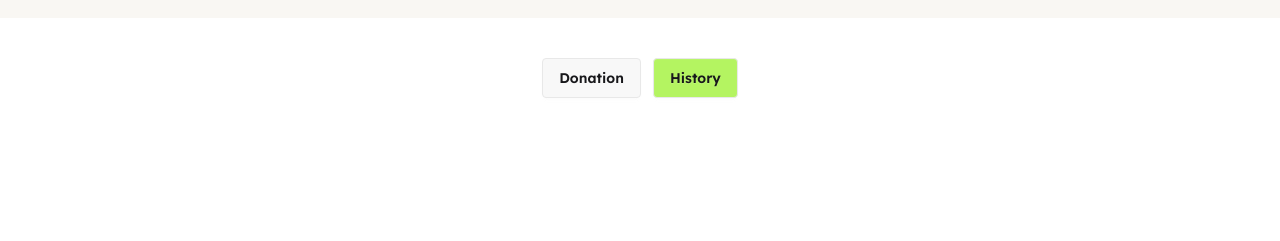
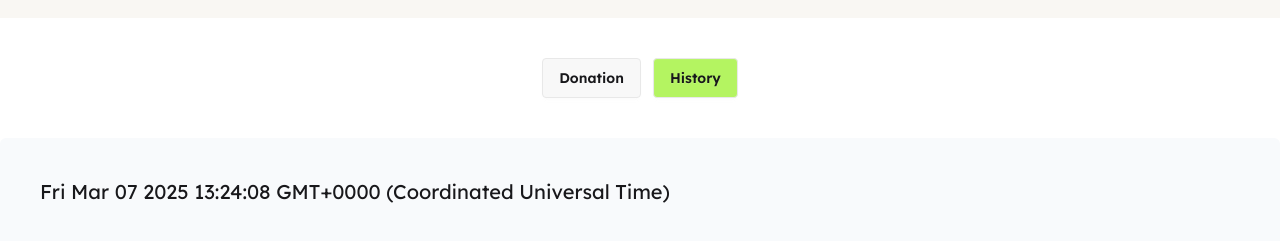
Before and after one commit to ShahariarSohan/donate-now, a plain HTML site: page index.html in a window 1280 px wide. Both pictures are taken after a click on the button "History". Shown: the part 111-352 px from the top of the page. Drawn offline with nearby package versions, Linux system fonts and the light colour scheme.

Commit message:
some modification has done in file

```diff
--- a/JS/blog.js
+++ b/JS/blog.js
@@ -1,4 +1,4 @@
-
+// blog button features
 function handleBlog(data) {
     displayHide("blog-container")
 }
--- a/JS/donateNow.js
+++ b/JS/donateNow.js
@@ -21,10 +21,5 @@ function handleDonate(data) {
             return my_modal_3.showModal();
         }
     }
+
 }
-// donation button features
-function handleDonation(data) {
-    displayHide("donation-container")
-    data.style.backgroundColor = "#B4F461"
-    document.getElementById("history-button").style.backgroundColor = "";
-}
--- a/JS/history.js
+++ b/JS/history.js
@@ -1,6 +1,15 @@
+//history button features
 function handleHistory(data) {
     displayHide("history-container")
-    // data.style.backgroundColor = "#B4F461"
     data.style.backgroundColor = "#B4F461"
     document.getElementById("donation-button").style.backgroundColor = "";
+    const now = new Date();
+    const historyContainer = document.getElementById("history-container")
+    const div = document.createElement('div')
+    div.innerHTML = `
+    <p>${now}</p>
+    `
+    historyContainer.appendChild(div)
+
+
 }
--- a/JS/utilities.js
+++ b/JS/utilities.js
@@ -5,7 +5,3 @@ function displayHide(id) {
     document.getElementById("blog-container").classList.add("hidden")
     document.getElementById(id).classList.remove("hidden")
 }
-// button color
-function buttonColor(id) {
-
-}
--- a/index.html
+++ b/index.html
@@ -233,7 +233,10 @@
         </div>
       </div>
       <!-- history container -->
-      <div id="history-container" class="hidden"></div>
+      <div
+        id="history-container"
+        class="hidden text-xl bg-slate-50 shodow-sm rounded-md p-10 space-y-5"
+      ></div>
       <!-- blog container -->
       <div id="blog-container" class="hidden space-y-5 my-10">
         <div
@@ -324,9 +327,9 @@
       </dialog>
     </main>
     <footer></footer>
+    <script src="JS/utilities.js"></script>
     <script src="JS/blog.js"></script>
     <script src="JS/history.js"></script>
-    <script src="JS/utilities.js"></script>
     <script src="JS/donateNow.js"></script>
   </body>
 </html>
```
